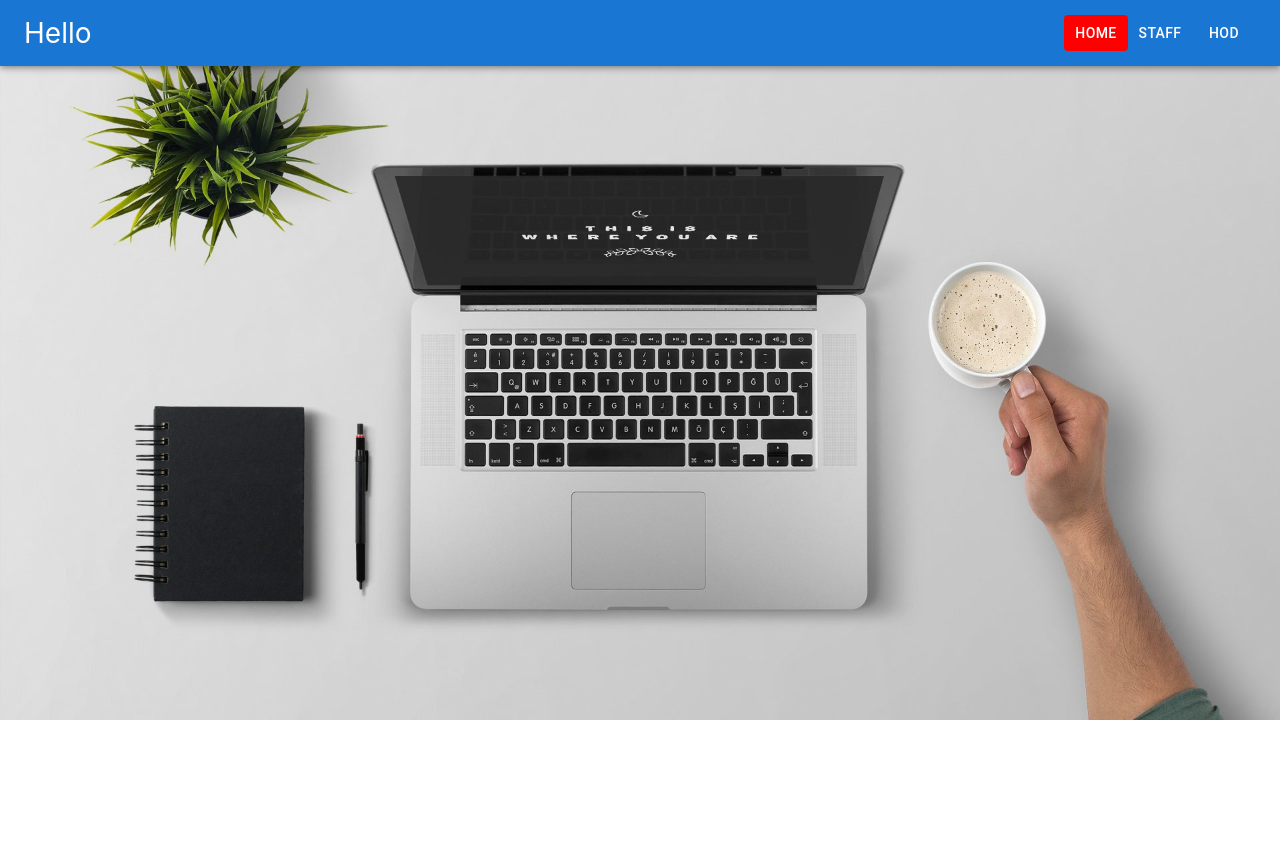
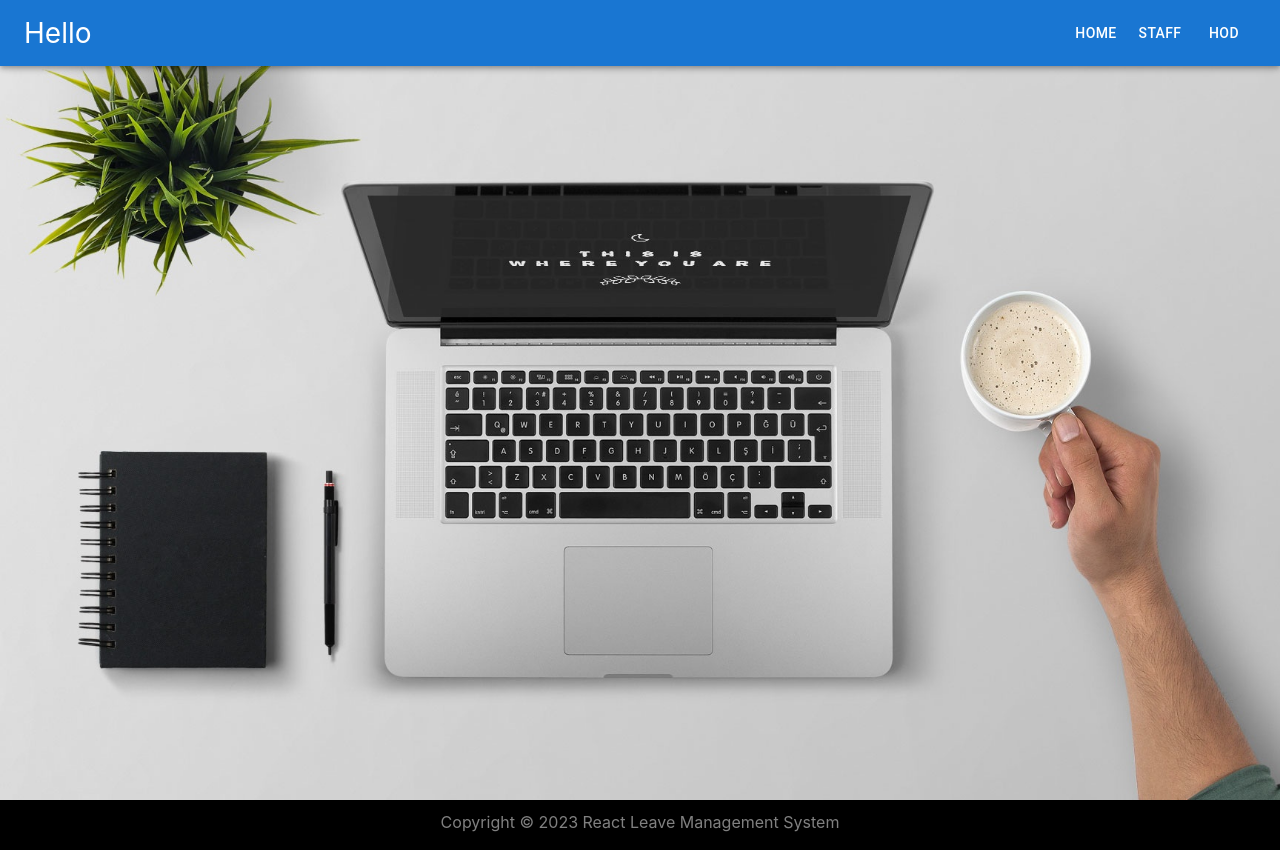
Before and after one commit to riteshsingh132/academyProject, a React (Create React App) app: page / in a window 1280 px wide. Before the commit the page ends 800 px from the top, so only its background shows below. Built offline with nearby package versions, Linux system fonts and the light colour scheme.

Commit message:
first commit

```diff
--- /dev/null
+++ b/src/project5/Footer.css
@@ -0,0 +1,10 @@
+
+.footer{
+    background-color: black;
+    height: 50px;
+
+    display: flex;
+    padding: 10px 0 0 0;
+   justify-content: center;
+   color: grey;
+}
--- /dev/null
+++ b/src/project5/Footer.js
@@ -0,0 +1,19 @@
+import React from 'react'
+import "./Footer.css"
+function Footer() {
+  return (
+    <div className='footer'>
+        <footer>
+        <div >
+        <p>Copyright © 2023 React Leave Management System</p>
+        </div>
+
+
+        </footer>
+
+
+    </div>
+  )
+}
+
+export default Footer
--- a/src/project5/HodDashboard.js
+++ b/src/project5/HodDashboard.js
@@ -8,7 +8,7 @@ import { UserContext } from './context/UserContext';
 function HodDashboard() {
 
   const { state } = useContext(UserContext);
-  // const navigateR = useNavigate()
+
 
 
   const [apprData, setApprData] = useState([])
@@ -19,8 +19,7 @@ function HodDashboard() {
   const location = useLocation();
   const logFind = location.state.logFind;
 
-  const [leaveCount1,setLeaveCount1]=useState(0)
-  const [leaveCount2,setLeaveCount2]=useState(0)
+
 
 
   // console.log(logFind)
@@ -48,7 +47,7 @@ function HodDashboard() {
       localStorage.setItem("leavedata",JSON.stringify([...filterStatus,{...ritesh,leavestatus:"Approved",leavestatus1:""
     }]))
     stetoggle(true)
-    // navigateR("/hoddashbord")
+    window.location.reload();
     //  alert("Leave" + apprData.leavestatus )
 
   }
@@ -100,7 +99,7 @@ function HodDashboard() {
       {apprData !==[] && apprData?.map((item) => {
         return <>
 
-            <div style={{ border: "1px solid #ccc", padding: "5px 15px", borderRadius: "10px" }}>
+            <div style={{ border: "1px solid #ccc", padding: "5px 15px", borderRadius: "10px", margin:"10px"}}>
               <h2>Emp Name:<span>{item.apEmpName}</span>
                 {/* {empname.map((det, i) => {
                   return <>
--- a/src/project5/HodSignUp.js
+++ b/src/project5/HodSignUp.js
@@ -76,6 +76,8 @@ console.log(radionav)
 
             setnewData([...newdata, employeeData])
             localStorage.setItem("user", JSON.stringify([...newdata, employeeData]))
+            alert("You are Successfully registered")
+            navigateR("/hodlogin")
             setData(signupdetail)
         }
     }
--- a/src/project5/Home.css
+++ b/src/project5/Home.css
@@ -8,3 +8,12 @@
     font-size: 18px;
     box-shadow: 1px 5px 10px darkslategrey;
 }
+
+.background-image {
+    background-image: url("./assets/heroimage.jpg"); /* Update with your image path */
+    background-size: cover; /* Cover the entire container */
+    background-repeat: no-repeat; /* Prevent image repetition */
+    background-position: center; /* Center the image */
+    height: 100vh; /* Set the container height to the viewport height */
+    /* Additional styling if needed */
+  }
--- a/src/project5/Home.js
+++ b/src/project5/Home.js
@@ -4,14 +4,20 @@ import "./Home.css"
 import { Outlet, useNavigate } from 'react-router'
 import Navbar from './Navbar'
 import HeroPage from './router/HeroPage'
+import heroImage from './assets/heroimage.jpg';
+import Footer from './Footer'
+
 
 function Home() {
 
 
   return (
    <>
-   <HeroPage/>
-
+   {/* <HeroPage/> */}
+   <div className='background-image'>
+      {/* {heroImage} */}
+   </div>
+   <Footer/>
    </>
   )
 }
--- a/src/project5/Navbar.js
+++ b/src/project5/Navbar.js
@@ -13,6 +13,7 @@ export default function Navbar() {
 
 
   const navigateR=useNavigate()
+
 
   const staffhandle=(newRole)=>{
     navigateR("/emplogin")
@@ -43,7 +44,7 @@ export default function Navbar() {
           <Typography variant="h6" component="div" sx={{ flexGrow: 1 }}>
 
           </Typography>
-          <Button onClick={homeHandle} color="inherit" style={{backgroundColor:"red"}}>HOME</Button>
+          <Button onClick={homeHandle} color="inherit">HOME</Button>
           <Button onClick={staffhandle} color="inherit">STAFF</Button>
           <Button onClick={hodhandle} color="inherit">HOD</Button>
         </Toolbar>
--- a/src/project5/StaffSignUp.js
+++ b/src/project5/StaffSignUp.js
@@ -80,6 +80,8 @@ function StaffSignUp() {
             const employeeData = { ...empdata1, id: uuidv4() };
             setNewEmpData1([...newEmpData1, employeeData])
             localStorage.setItem("user1", JSON.stringify([...newEmpData1, employeeData]))
+            alert("You are Successfully registered")
+            navigateR("/emplogin")
             setEmpData1({
                 firstname: "",
                 lastname: "",
@@ -89,6 +91,7 @@ function StaffSignUp() {
                 password: "",
 
             })
+
         }
     }
     console.log(newEmpData1);
--- a/src/project5/router/Router.js
+++ b/src/project5/router/Router.js
@@ -14,6 +14,7 @@ import HodSignUp from '../HodSignUp'
 import Dashbord from '../Dashbord'
 
 
+
 export const router=createBrowserRouter(
     createRoutesFromElements(
         <Route path='/' element={<RootLayout/>}>
@@ -22,6 +23,7 @@ export const router=createBrowserRouter(
             <Route path='staffsignup' element={<StaffSignUp />} />
             <Route path='hodlogin' element={<HodSignIn/>} ></Route>
             <Route path='hodsignup' element={<HodSignUp/>} ></Route>
+
             <Route path='applyleave' element={<ApplyLeave />} />
             <Route path='hoddashbord' element={<HodDashboard />} />
             <Route path='dashbord' element={<Dashbord />} />
--- a/src/project5/router/layout/RootLayout.js
+++ b/src/project5/router/layout/RootLayout.js
@@ -1,13 +1,16 @@
 import React from 'react'
 import { Outlet } from 'react-router'
 import Navbar from '../../Navbar'
+import Footer from '../../Footer'
 
 function RootLayout() {
   return (
+
     <div>
 
         <Navbar/>
         <Outlet/>
+
 
 
     </div>
```
Also changed, not shown: src/project5/Dashbord.css (added, +26 -0 lines).
